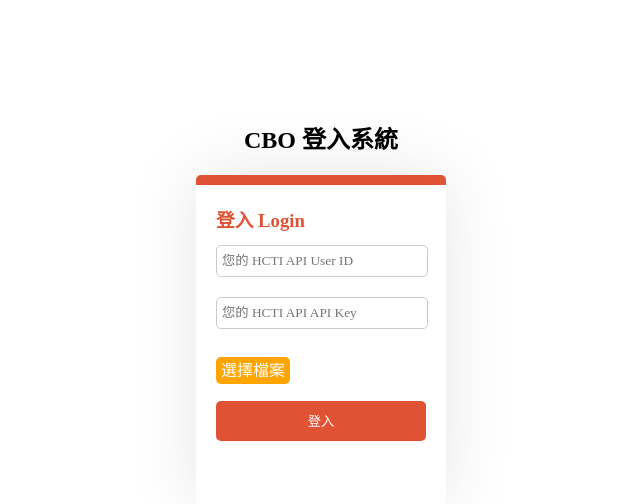
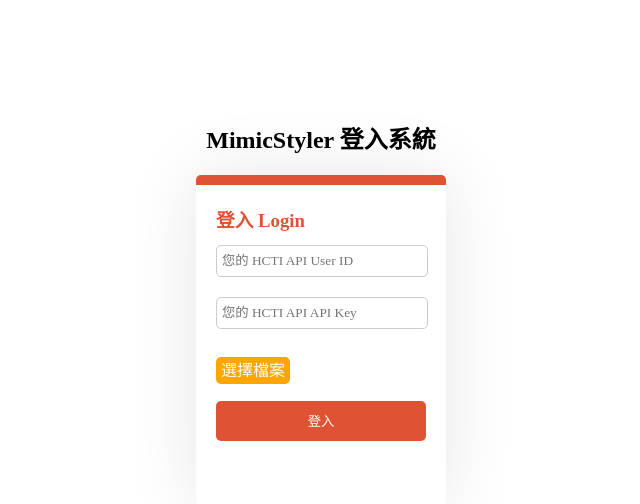
Before and after one commit to JustinHsu1019/MimicStyler-HTML-CSS-Edition, a PHP site: page /login.php in a window 1280 px wide. Shown: the top 504 px of the page, without its empty margins (319-959 px from the left). Run offline with PHP 8.4, Linux system fonts and the light colour scheme.

Commit message:
Update title
更新程式 Title

```diff
--- a/index.php
+++ b/index.php
@@ -11,7 +11,7 @@
 <html lang="zh">
 
 <head>
-    <title>CSS Battlo</title>
+    <title>MimicStyler</title>
     <meta charset="UTF-8">
     <meta name="viewport" content="width=device-width, initial-scale=1.0">
     <meta http-equiv="X-UA-Compatible" content="ie=edge">
--- a/login.php
+++ b/login.php
@@ -24,13 +24,13 @@
     <meta charset="UTF-8">
     <meta name="viewport" content="width=device-width, initial-scale=1.0">
     <meta http-equiv="X-UA-Compatible" content="ie=edge">
-    <title>CBO 登入系統</title>
+    <title>MimicStyler 登入系統</title>
     <link rel="stylesheet" href="css/login.css">
 </head>
 
 <body>
     <div class="system_name">
-        <h2>CBO 登入系統</h2>
+        <h2>MimicStyler 登入系統</h2>
     </div>
 
     <div class="login_page">
```
